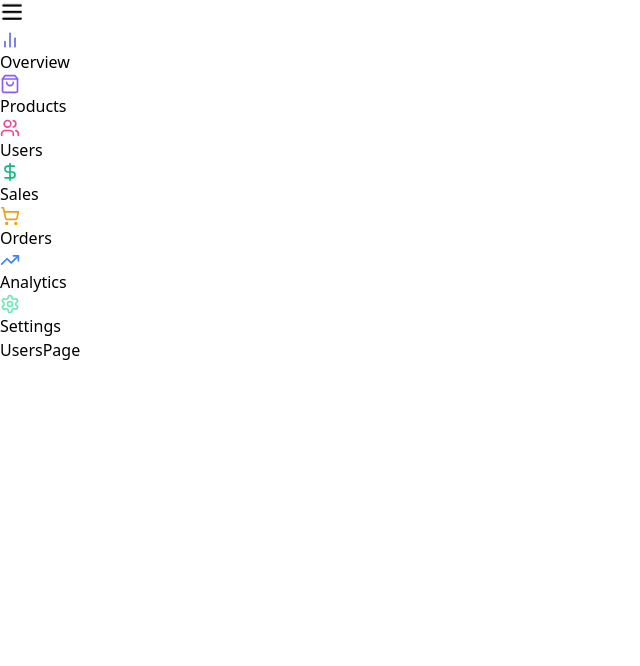
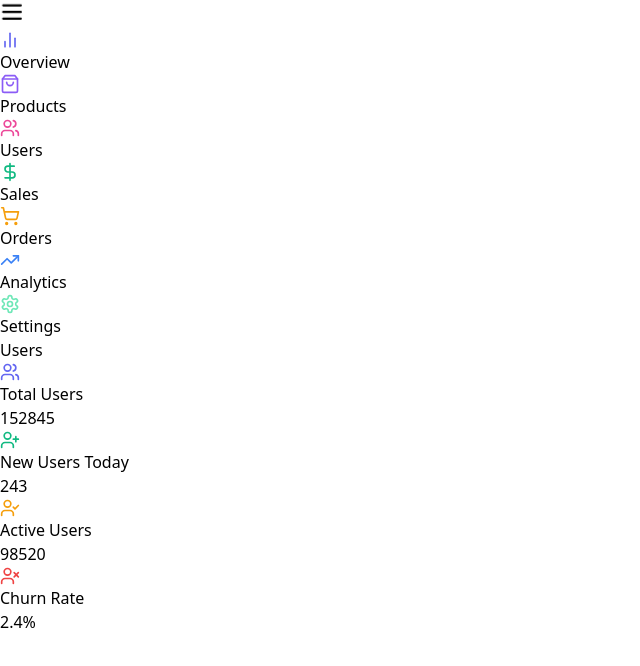
Before and after one commit to MirosBL45/dashboard, a React (Vite) app: page /users in a window 1280 px wide. Shown: the top 666 px of the page, without its empty margins (0-640 px from the left). Built offline with nearby package versions, Linux system fonts and the light colour scheme.

Commit message:
users page started

```diff
--- a/src/data/StatCardItems.jsx
+++ b/src/data/StatCardItems.jsx
@@ -7,6 +7,10 @@ import {
   TrendingUp,
   AlertTriangle,
   DollarSign,
+  UsersIcon,
+  UserPlus,
+  UserCheck,
+  UserX,
 } from 'lucide-react';
 
 export const STATCARD_ITEMS_OVP = [
@@ -27,3 +31,10 @@ export const STATCARD_ITEMS_PDP = [
   { name: 'Low Stock', icon: AlertTriangle, value: '567', color: '#9f0f0f' },
   { name: 'Total Revenue', icon: DollarSign, value: '12.5%', color: '#23ec0d' },
 ];
+
+export const USER_STATS_UP = [
+  { name: 'Total Users', icon: UsersIcon, value: 152845, color: '#6366F1' },
+  { name: 'New Users Today', icon: UserPlus, value: 243, color: '#10B981' },
+  { name: 'Active Users', icon: UserCheck, value: 98520, color: '#F59E0B' },
+  { name: 'Churn Rate', icon: UserX, value: '2.4%', color: '#EF4444' },
+];
--- a/src/pages/OverviewPage.jsx
+++ b/src/pages/OverviewPage.jsx
@@ -1,7 +1,7 @@
 import { STATCARD_ITEMS_OVP } from '../data/StatCardItems';
 import {
+  PageWrapper,
   StatCard,
-  PageWrapper,
   BottomPageWrapper,
 } from '../components/common/w-allCommon';
 import {
--- a/src/pages/ProductsPage.jsx
+++ b/src/pages/ProductsPage.jsx
@@ -1,7 +1,7 @@
 import { STATCARD_ITEMS_PDP } from '../data/StatCardItems';
 import {
+  PageWrapper,
   StatCard,
-  PageWrapper,
   BottomPageWrapper,
 } from '../components/common/w-allCommon';
 import {
--- a/src/pages/UsersPage.jsx
+++ b/src/pages/UsersPage.jsx
@@ -1,3 +1,28 @@
+import { USER_STATS_UP } from '../data/StatCardItems';
+import {
+  PageWrapper,
+  StatCard,
+  BottomPageWrapper,
+} from '../components/common/w-allCommon';
+
 export default function UsersPage() {
-  return <div>UsersPage</div>;
+  return (
+    <PageWrapper
+      title={'Users'}
+      motionContent={
+        <>
+          {/* STATS */}
+          {USER_STATS_UP.map((item) => (
+            <StatCard
+              key={item.name}
+              name={item.name}
+              icon={item.icon}
+              value={item.value}
+              color={item.color}
+            />
+          ))}
+        </>
+      }
+    />
+  );
 }
```
